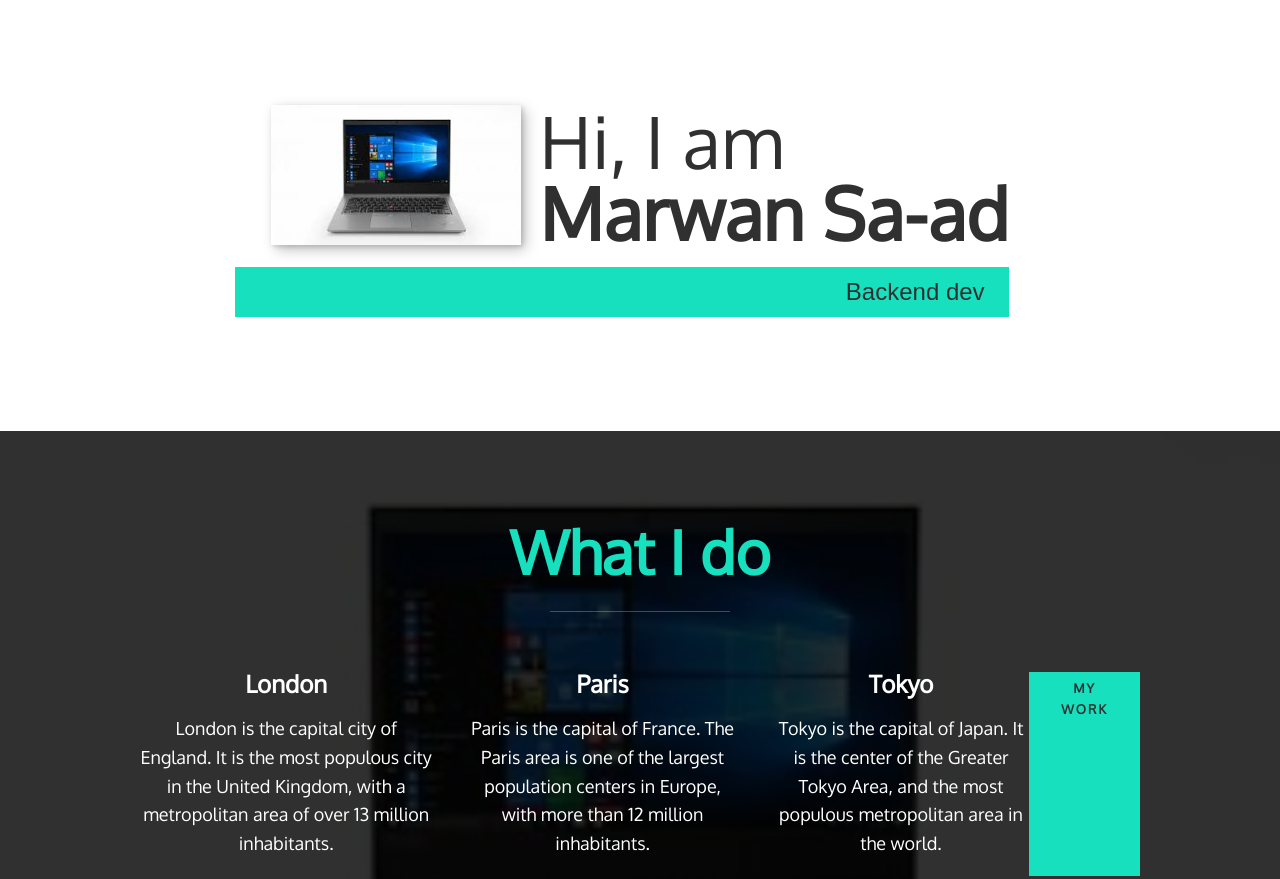
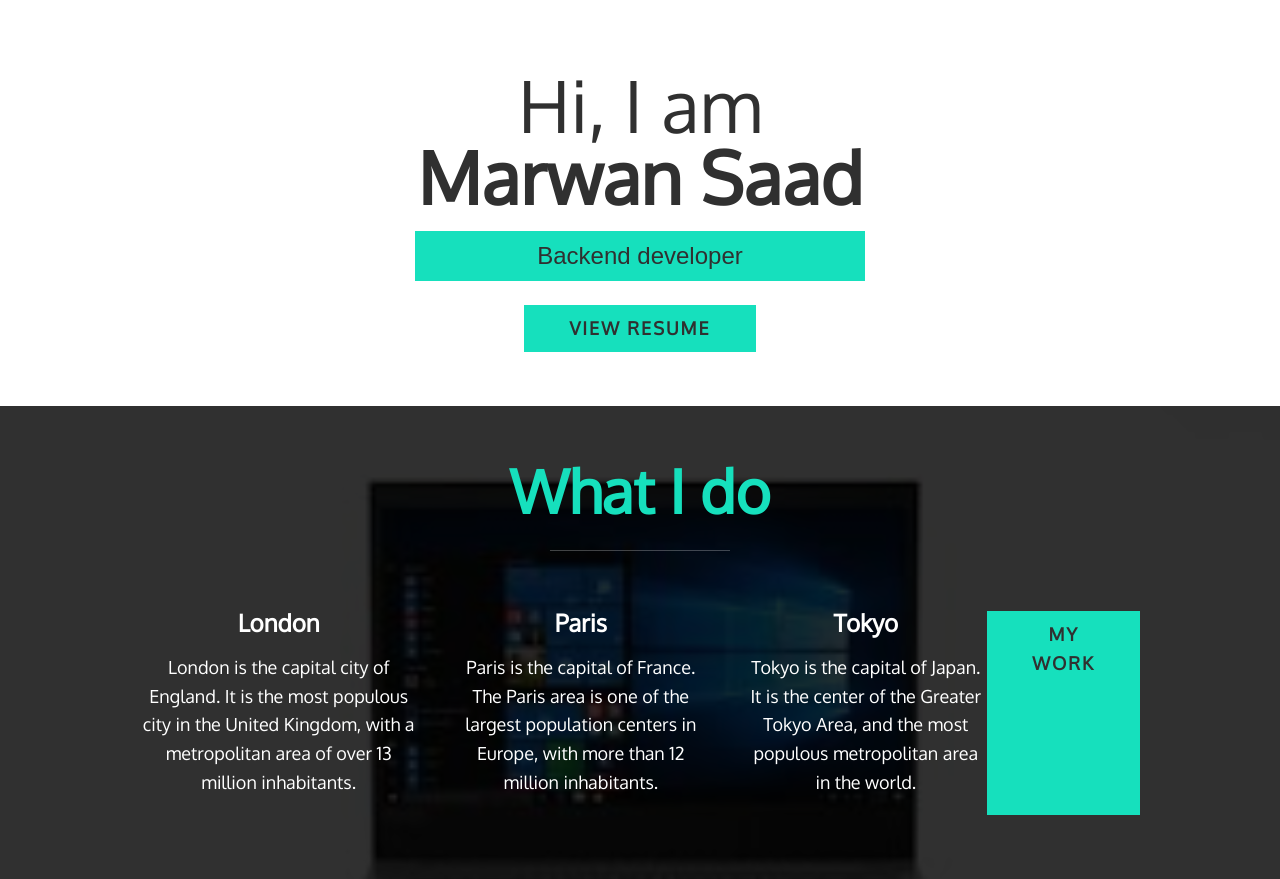
Before and after one commit to saadmarwan16/Portfolio-Website, a plain HTML site: page index.html in a window 1280 px wide. Shown: the part 79-958 px from the top of the page. Drawn offline with nearby package versions, Linux system fonts and the light colour scheme.

Commit message:
Designing intro section

```diff
--- a/index.html
+++ b/index.html
@@ -43,10 +43,11 @@
 
         <section class="intro" id="home">
             <h1 class="section__title section__title--intro">
-                Hi, I am <strong>Marwan Sa-ad</strong>
+                Hi, I am <strong>Marwan Saad</strong>
             </h1>
-            <p class="section__subtitle section__subtitle--intro">Backend dev</p>
-            <img src="windows-computer.jpg" alt="A picture of a windows computer" class="intro__img">
+            <p class="section__subtitle section__subtitle--intro">Backend developer</p>
+            <a href="#work" class="btn">View resume</a>
+            <!-- <img src="windows-computer.jpg" alt="A picture of a windows computer" class="intro__img"> -->
         </section>
 
         <section class="my-services" id="services">
--- a/styles.css
+++ b/styles.css
@@ -47,7 +47,8 @@ body {
 }
 
 section {
-    padding: 5em 2em;
+    /* padding: 5em 2em; */
+    padding: 3em 2em;
 }
 
 img {
@@ -69,7 +70,7 @@ strong { font-weight: var(--fw-bold) }
     color: var(--clr-dark);
     text-decoration: none;
     cursor: pointer;
-    font-size: .8rem;
+    /* font-size: .8rem; */
     text-transform: uppercase;
     letter-spacing: 2px;
     font-weight: var(--fw-bold);
@@ -101,9 +102,21 @@ h3 { font-size: var(--fs-h3) }
     display: block;
 }
 
+.section__overview {
+    display: flex;
+    justify-content: center;
+}
+
 .section__subtitle {
     margin: 0;
     font-size: var(--fs-h3);
+}
+
+.section__subtitle--intro {
+    display: block;
+    max-width: 450px;
+    margin-left: auto;
+    margin-right: auto;
 }
 
 .section__subtitle--intro,
@@ -227,6 +240,7 @@ header {
 
 .intro {
     position: relative;
+    text-align: center;
 }
 
 .intro__img {
@@ -235,8 +249,8 @@ header {
 
 @media (min-width: 600px) {
     .intro {
-        display: grid;
-        width: min-content;
+        /* display: grid;
+        width: min-content; */
         margin: 0 auto;
         grid-column-gap: 1em;
         grid-template-areas:
@@ -252,11 +266,11 @@ header {
         z-index: 2;
     }
 
-    .section__subtitle--intro {
+    /* .section__subtitle--intro {
         display: inline-block;
-    }
+    } */
 
-    .section__subtitle--intro {
+    /* .section__subtitle--intro {
         align-self: start;
         grid-column: -1 / 1;
         grid-row: 2;
@@ -264,7 +278,7 @@ header {
         position: relative;
         left: -1.5em;
         width: calc(100% + 1.5em);
-    }
+    } */
 }
 
 .my-services {
```
